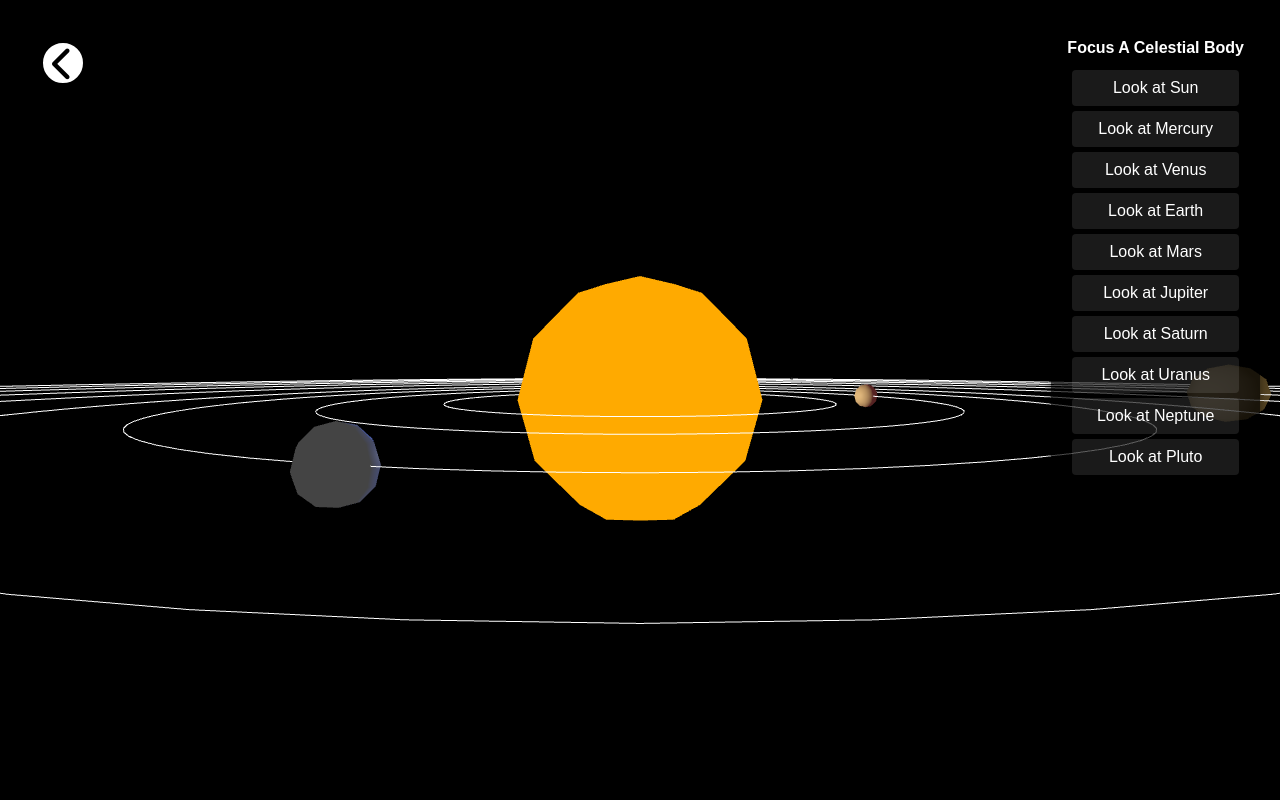
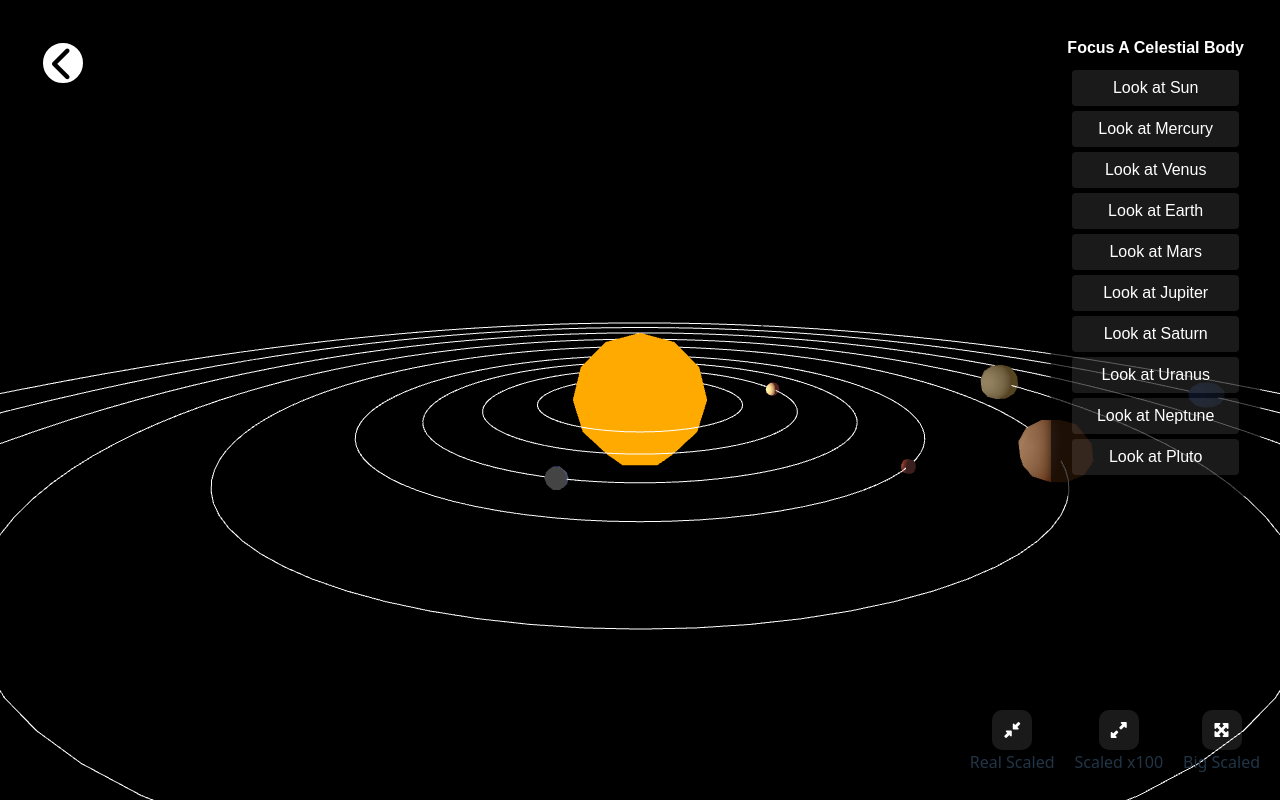
Before and after one commit to leoncantillo/learning_threejs, a React (Vite) app: page /practice_3 in a window 1280 px wide. Built offline with nearby package versions, Linux system fonts and the light colour scheme.

Commit message:
[UPDATE] Apllying buttons to change scale. Animated camera when scaling.

```diff
--- a/src/page/Practice_3.jsx
+++ b/src/page/Practice_3.jsx
@@ -1,10 +1,15 @@
 import { useEffect, useRef, useState } from 'react';
 import { OrbitControls } from 'three/addons/controls/OrbitControls.js';
 import * as THREE from 'three';
-import planetaryData from '../utils/planetaryDataBig.js';
+import planetaryDataReal from '../utils/planetaryData.js';
+import planetaryDataX100 from '../utils/planetaryDatax100.js';
+import planetaryDataBig from '../utils/planetaryDataBig.js';
 import FocusPlanetBtn from '../components/FocusPlanetBtn.jsx';
+import SwitchDataSizeBtn from '../components/SwitchDataSizeBtn.jsx';
 
 const Practice_3 = () => {
+    const [dataScale, setDataScale] = useState('big');
+    const planetaryData = useRef(null);
     const canvasRef = useRef(null);
     const planetRefs = useRef({});
     const cameraRef = useRef(null);
@@ -14,24 +19,36 @@ const Practice_3 = () => {
     const clock = new THREE.Clock();
 
     useEffect(() => {
+        planetaryData.current = dataScale == 'big' && planetaryDataBig ||
+            dataScale == 'x100' && planetaryDataX100 || planetaryDataReal;
+
         const scene = new THREE.Scene();
+        const near = dataScale == 'big' && 0.1 ||
+            dataScale == 'x100' && 0.001 || 0.0001;
+        const far = dataScale == 'big' && 1000 ||
+            dataScale == 'x100' && 2000 || 12000;
         const camera = new THREE.PerspectiveCamera(
             75, window.innerWidth / window.innerHeight,
-            0.1, 10000
+            near, far
         );
-        camera.position.set(0, 5, 85);
+        camera.position.set(0, 5, 5);
         camera.up.set(0, 1, 0);
         camera.lookAt(0, 0, 0);
         cameraRef.current = camera;
 
-        const renderer = new THREE.WebGLRenderer({ canvas: canvasRef.current, antialias: true, depth: true});
+        const renderer = new THREE.WebGLRenderer({ canvas: canvasRef.current, antialias: true, depth: true });
         renderer.setSize(window.innerWidth, window.innerHeight);
         renderer.render(scene, camera);
 
         const orbitControls = new OrbitControls(camera, renderer.domElement);
-        orbitControls.zoomSpeed = 5;
+        orbitControls.zoomSpeed = dataScale == 'big' && 5 ||
+            dataScale == 'x100' && 10 || 15;
+        orbitControls.maxDistance = dataScale == 'big' && 600 ||
+            dataScale == 'x100' && 1000 || 10000;
         orbitControls.update();
         orbitControlsRef.current = orbitControls;
+
+        animateCameraWhenScaling(dataScale);
 
         // FOV control variables
         const tanFOV = Math.tan((Math.PI / 180) * camera.fov / 2);
@@ -53,8 +70,12 @@ const Practice_3 = () => {
         window.addEventListener('resize', onWindowResize);
 
         // Lights
-        const sunshine = new THREE.PointLight(0xfffffff, 5000);
-        scene.add(sunshine);
+        {
+            const intensity = dataScale == 'big' && 10000 ||
+                dataScale == 'x100' && 10000 || 500000;
+            const sunshine = new THREE.PointLight(0xfffffff, intensity);
+            scene.add(sunshine);
+        }
 
         const objects = [];
 
@@ -74,7 +95,7 @@ const Practice_3 = () => {
         scene.add(solarSystem);
         objects.push(solarSystem);
 
-        const sunMesh = createSphereCB(planetaryData.sun);
+        const sunMesh = createSphereCB(planetaryData.current.sun);
         sunMesh.name = 'sun';
         solarSystem.add(sunMesh);
         planetRefs.current.sun = sunMesh;
@@ -85,7 +106,7 @@ const Practice_3 = () => {
         solarSystem.add(mercuryOrbit);
         objects.push(mercuryOrbit);
 
-        const mercuryMesh = createSphereCB(planetaryData.mercury);
+        const mercuryMesh = createSphereCB(planetaryData.current.mercury);
         mercuryMesh.name = 'mercury';
         mercuryOrbit.add(mercuryMesh);
         planetRefs.current.mercury = mercuryMesh;
@@ -96,7 +117,7 @@ const Practice_3 = () => {
         solarSystem.add(venusOrbit);
         objects.push(venusOrbit);
 
-        const venusMesh = createSphereCB(planetaryData.venus);
+        const venusMesh = createSphereCB(planetaryData.current.venus);
         venusMesh.name = 'venus';
         venusOrbit.add(venusMesh);
         planetRefs.current.venus = venusMesh;
@@ -107,7 +128,7 @@ const Practice_3 = () => {
         solarSystem.add(earthOrbit);
         objects.push(earthOrbit);
 
-        const earthMesh = createSphereCB(planetaryData.earth);
+        const earthMesh = createSphereCB(planetaryData.current.earth);
         earthMesh.name = 'earth';
         earthOrbit.add(earthMesh);
         planetRefs.current.earth = earthMesh;
@@ -130,7 +151,7 @@ const Practice_3 = () => {
         solarSystem.add(marsOrbit);
         objects.push(marsOrbit);
 
-        const marsMesh = createSphereCB(planetaryData.mars);
+        const marsMesh = createSphereCB(planetaryData.current.mars);
         marsMesh.name = 'mars';
         marsOrbit.add(marsMesh);
         planetRefs.current.mars = marsMesh;
@@ -141,7 +162,7 @@ const Practice_3 = () => {
         solarSystem.add(jupiterOrbit);
         objects.push(jupiterOrbit);
 
-        const jupiterMesh = createSphereCB(planetaryData.jupiter);
+        const jupiterMesh = createSphereCB(planetaryData.current.jupiter);
         jupiterMesh.name = 'jupiter';
         jupiterOrbit.add(jupiterMesh);
         planetRefs.current.jupiter = jupiterMesh;
@@ -152,7 +173,7 @@ const Practice_3 = () => {
         solarSystem.add(saturnOrbit);
         objects.push(saturnOrbit);
 
-        const saturnMesh = createSphereCB(planetaryData.saturn);
+        const saturnMesh = createSphereCB(planetaryData.current.saturn);
         saturnMesh.name = 'saturn';
         saturnOrbit.add(saturnMesh);
         planetRefs.current.saturn = saturnMesh;
@@ -163,7 +184,7 @@ const Practice_3 = () => {
         solarSystem.add(uranusOrbit);
         objects.push(uranusOrbit);
 
-        const uranusMesh = createSphereCB(planetaryData.uranus);
+        const uranusMesh = createSphereCB(planetaryData.current.uranus);
         uranusMesh.name = 'uranus';
         uranusOrbit.add(uranusMesh);
         planetRefs.current.uranus = uranusMesh;
@@ -174,7 +195,7 @@ const Practice_3 = () => {
         solarSystem.add(neptuneOrbit);
         objects.push(neptuneOrbit);
 
-        const neptuneMesh = createSphereCB(planetaryData.neptune);
+        const neptuneMesh = createSphereCB(planetaryData.current.neptune);
         neptuneMesh.name = 'neptune';
         neptuneOrbit.add(neptuneMesh);
         planetRefs.current.neptune = neptuneMesh;
@@ -185,13 +206,13 @@ const Practice_3 = () => {
         solarSystem.add(plutoOrbit);
         objects.push(plutoOrbit);
 
-        const plutoMesh = createSphereCB(planetaryData.pluto);
+        const plutoMesh = createSphereCB(planetaryData.current.pluto);
         plutoMesh.name = 'pluto';
         plutoOrbit.add(plutoMesh);
         planetRefs.current.pluto = plutoMesh;
         objects.push(plutoMesh);
 
-        Object.entries(planetaryData).forEach(([name, planet]) => {
+        Object.entries(planetaryData.current).forEach(([name, planet]) => {
             if (name !== 'sun') {
                 const orbit = createOrbit(planet.distance);
                 scene.add(orbit);
@@ -199,6 +220,7 @@ const Practice_3 = () => {
         });
 
         function animation(time) {
+            // Focus on Celestial Body
             if (cameraTransition.current) {
                 const { startTime, duration, start, targetPos, targetLook } = cameraTransition.current;
                 const elapsed = (time - startTime) / duration;
@@ -212,10 +234,12 @@ const Practice_3 = () => {
                     cameraTransition.current = null;
                 }
             }
+
+            // Planet's Revolution Animation
             const elapsedTime = clock.getElapsedTime();
             objects.forEach(object => {
                 // object.rotation.y += 0.01;
-                const data = planetaryData[object.name];
+                const data = planetaryData.current[object.name];
                 if (data && data.orbitalPeriod > 0) {
                     const angle = data.initialAngle + elapsedTime * (1 / data.orbitalPeriod) * Math.PI * 2;
                     object.position.set(
@@ -237,22 +261,33 @@ const Practice_3 = () => {
             renderer.setAnimationLoop(null);
             renderer.dispose();
         };
-    }, []);
+    }, [dataScale]);
 
-    // Función para enfocar la cámara en un planeta
     const focusOnPlanet = (planetName) => {
         const mesh = planetRefs.current[planetName];
         if (!mesh) { console.error('No mesh:', planetName); return; }
 
-        const pos = new THREE.Vector3();
-        mesh.getWorldPosition(pos);
+        const sunMesh = planetRefs.current['sun'];
+        if (!sunMesh) { console.error('No mesh: sun'); return; }
 
-        const radius = planetaryData[planetName]?.radius || 1;
-        const offset = new THREE.Vector3(0, 0, radius * 4);
-        const targetPos = pos.clone().add(offset);
+        const planetPos = new THREE.Vector3();
+        mesh.getWorldPosition(planetPos);
+
+        const sunPos = new THREE.Vector3();
+        sunMesh.getWorldPosition(sunPos);
+
+        const directionToSun = new THREE.Vector3().subVectors(sunPos, planetPos).normalize();
+
+        const radius = planetaryData.current[planetName]?.radius || 1;
+        const distanceBehind = radius * 5;
+        const verticalOffset = radius * 2;
+
+        const targetPos = planetPos.clone()
+            .sub(directionToSun.clone().multiplyScalar(distanceBehind)) // behind
+            .add(new THREE.Vector3(0, verticalOffset, 0)); // top left
 
         const cam = cameraRef.current;
-        // cam.rotation.y = Math.PI / 4;
+        // cam.rotation.y = Math.PI;
         const ctrl = orbitControlsRef.current;
 
         cameraTransition.current = {
@@ -263,7 +298,7 @@ const Practice_3 = () => {
                 target: ctrl.target.clone()
             },
             targetPos,
-            targetLook: pos
+            targetLook: planetPos
         };
     };
 
@@ -286,10 +321,44 @@ const Practice_3 = () => {
         return orbit;
     }
 
+    function animateCameraWhenScaling() {
+        const cam = cameraRef.current;
+        const ctrl = orbitControlsRef.current;
+
+        const transition = {
+            startTime: performance.now(),
+            duration: 1000,
+            start: {
+                pos: cam.position.clone(),
+                target: ctrl.target.clone()
+            },
+            targetLook: new THREE.Vector3(0, 0, 0),
+            targetPos: new THREE.Vector3(0, 40, 150)
+        };
+
+        switch (dataScale) {
+            case 'real':
+                transition.targetPos = new THREE.Vector3(0, 60, 100);
+                break;
+            case 'x100':
+                transition.targetPos = new THREE.Vector3(0, 50, 200);
+                break;
+            case 'big':
+                break;
+            default:
+                console.error('Option not available.');
+                return;
+        }
+
+        cameraTransition.current = transition;
+    }
+
+
     return (
         <>
             <canvas ref={canvasRef} />
             {isReady && <FocusPlanetBtn focusOnPlanet={focusOnPlanet} />}
+            {isReady && <SwitchDataSizeBtn setDataScale={setDataScale} />}
         </>
     );
 };
```
